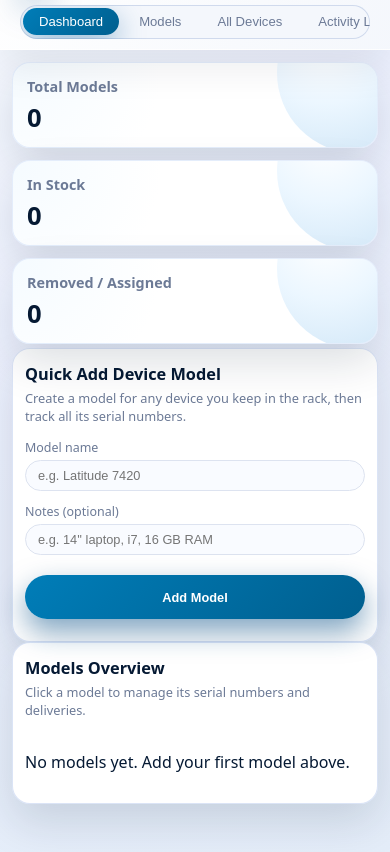
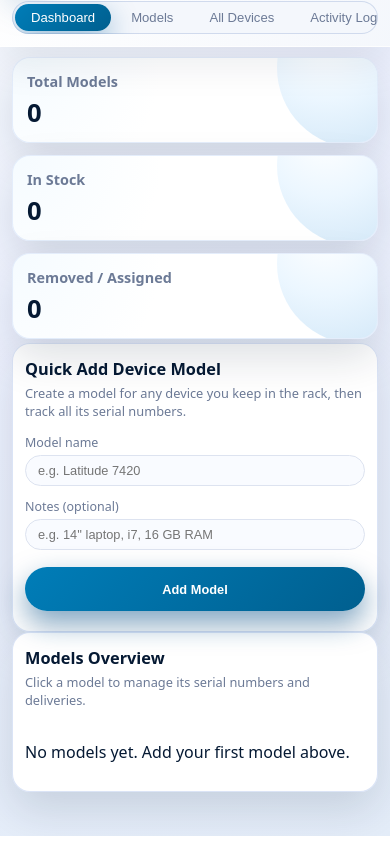
Before and after one commit to IFValenzuela/IT-Rack, a plain HTML site: page index.html in a window 390 px wide. Shown: the part 60-912 px from the top of the page. Drawn offline with Linux system fonts and the light colour scheme; no server answers.

Commit message:
feat: added responsive-3

```diff
--- a/index.html
+++ b/index.html
@@ -4,7 +4,7 @@
     <meta charset="UTF-8" />
     <title>IT Rack Inventory</title>
     <meta name="viewport" content="width=device-width, initial-scale=1" />
-    <link rel="stylesheet" href="style.css" />
+    <link rel="stylesheet" href="style.css?v=2" />
   </head>
   <body>
     <header class="app-header">
--- a/public/style.css
+++ b/public/style.css
@@ -719,110 +719,75 @@ tbody tr:hover {
 }
 
 /* =========================================
-   RESPONSIVE DESIGN (Móviles y Tablets)
+   RESPONSIVE DESIGN (Móviles y Tablets) - VERSIÓN DEFINITIVA
    ========================================= */
 
-/* 1. Hacer que las tablas se puedan deslizar horizontalmente en celulares */
-.table-container {
-  overflow-x: auto;
-  -webkit-overflow-scrolling: touch; /* Scroll suave en iPhone */
+/* Parche general para evitar que la página se ensanche */
+html, body {
+  max-width: 100vw;
+  overflow-x: hidden;
 }
 
-/* Evita que las columnas se aplasten demasiado */
-table {
-  min-width: 650px;
+.panel, .split-layout, .split-column {
+  min-width: 0 !important;
+  max-width: 100%;
 }
 
-/* 2. Ajustes para Tablets y pantallas medianas */
+/* Tablas con scroll horizontal asegurado */
+.table-container {
+  width: 100% !important;
+  max-width: 100vw !important;
+  overflow-x: auto !important;
+  -webkit-overflow-scrolling: touch;
+  display: block;
+}
+
+table {
+  min-width: 600px; /* Fuerza a la tabla a mantener su forma, permitiendo el scroll */
+}
+
+/* Ajustes para Tablets y Celulares */
 @media (max-width: 840px) {
   .app-header {
     flex-direction: column;
     align-items: flex-start;
     gap: 12px;
-    padding: 14px 20px 10px;
-  }
-
-  .app-main {
-    margin-top: 12px;
-    padding: 0 12px 24px;
   }
 
   .split-layout {
-    grid-template-columns: 1fr; /* Pone las columnas una debajo de otra */
+    display: flex !important;
+    flex-direction: column !important;
   }
 }
 
-/* 3. Ajustes para Celulares */
-@media (max-width: 560px) {
-  .panel {
-    padding: 14px 12px;
-  }
-
-  .panel-header {
-    flex-direction: column;
-    align-items: flex-start;
-    gap: 10px;
-  }
-
-  .cards-row {
-    grid-template-columns: 1fr; /* Tarjetas de 1 en 1 */
-  }
-
-  /* Mejora la barra de navegación para que se deslice con el dedo */
-  .nav-tabs {
+@media (max-width: 600px) {
+  /* ¡OPCIÓN NUCLEAR PARA LOS FORMULARIOS EN CELULAR! */
+  .form-inline {
+    display: flex !important;
+    flex-direction: column !important;
+    align-items: stretch !important;
     width: 100%;
-    justify-content: flex-start;
-    overflow-x: auto;
-    padding-bottom: 4px;
-  }
-
-  .nav-tabs::-webkit-scrollbar {
-    display: none; /* Oculta la barra de scroll fea pero mantiene la función */
-  }
-
-  .nav-tab {
-    flex: 0 0 auto;
-    text-align: center;
-  }
-
-  /* Ajusta los modales (diálogos) para que no toquen los bordes de la pantalla */
-  .dialog {
-    width: calc(100% - 32px);
-    margin: 16px;
-  }
-
-  /* Los botones en línea se apilan */
-  .panel-header-actions {
-    width: 100%;
-    display: flex;
-    flex-wrap: wrap;
-    justify-content: flex-start;
-  }
-}
-
-/* --- PARCHE PARA EVITAR QUE LAS TABLAS ROMPAN LA PANTALLA EN MÓVILES --- */
-
-.panel, .split-layout, .split-column {
-  min-width: 0; /* Esto evita el Grid Blowout */
-  max-width: 100%;
-}
-
-.table-container {
-  max-width: 100%;
-  overflow-x: auto;
-  -webkit-overflow-scrolling: touch;
-  margin-bottom: 10px;
-}
-
-/* Arreglo para que el formulario no se encime en celulares */
-@media (max-width: 560px) {
-  .form-inline {
-    grid-template-columns: 1fr; /* Fuerza a que los inputs bajen uno por uno */
     gap: 12px;
   }
 
+  .form-field, .form-field input, .form-field select {
+    width: 100% !important;
+  }
+
   .form-inline .btn {
-    width: 100%; /* El botón ocupa todo el ancho, más fácil de tocar */
-    margin-top: 8px;
+    width: 100% !important;
+    margin-top: 5px;
+    padding: 12px; /* Botón más grande para tocar fácil */
   }
+
+  /* Menú deslizable */
+  .nav-tabs {
+    width: 100%;
+    overflow-x: auto;
+    white-space: nowrap;
+    display: flex;
+    justify-content: flex-start;
+  }
+  .nav-tabs::-webkit-scrollbar { display: none; }
+  .nav-tab { flex: 0 0 auto; }
 }
--- a/style.css
+++ b/style.css
@@ -719,110 +719,75 @@ tbody tr:hover {
 }
 
 /* =========================================
-   RESPONSIVE DESIGN (Móviles y Tablets)
+   RESPONSIVE DESIGN (Móviles y Tablets) - VERSIÓN DEFINITIVA
    ========================================= */
 
-/* 1. Hacer que las tablas se puedan deslizar horizontalmente en celulares */
-.table-container {
-  overflow-x: auto;
-  -webkit-overflow-scrolling: touch; /* Scroll suave en iPhone */
+/* Parche general para evitar que la página se ensanche */
+html, body {
+  max-width: 100vw;
+  overflow-x: hidden;
 }
 
-/* Evita que las columnas se aplasten demasiado */
-table {
-  min-width: 650px;
+.panel, .split-layout, .split-column {
+  min-width: 0 !important;
+  max-width: 100%;
 }
 
-/* 2. Ajustes para Tablets y pantallas medianas */
+/* Tablas con scroll horizontal asegurado */
+.table-container {
+  width: 100% !important;
+  max-width: 100vw !important;
+  overflow-x: auto !important;
+  -webkit-overflow-scrolling: touch;
+  display: block;
+}
+
+table {
+  min-width: 600px; /* Fuerza a la tabla a mantener su forma, permitiendo el scroll */
+}
+
+/* Ajustes para Tablets y Celulares */
 @media (max-width: 840px) {
   .app-header {
     flex-direction: column;
     align-items: flex-start;
     gap: 12px;
-    padding: 14px 20px 10px;
-  }
-
-  .app-main {
-    margin-top: 12px;
-    padding: 0 12px 24px;
   }
 
   .split-layout {
-    grid-template-columns: 1fr; /* Pone las columnas una debajo de otra */
+    display: flex !important;
+    flex-direction: column !important;
   }
 }
 
-/* 3. Ajustes para Celulares */
-@media (max-width: 560px) {
-  .panel {
-    padding: 14px 12px;
-  }
-
-  .panel-header {
-    flex-direction: column;
-    align-items: flex-start;
-    gap: 10px;
-  }
-
-  .cards-row {
-    grid-template-columns: 1fr; /* Tarjetas de 1 en 1 */
-  }
-
-  /* Mejora la barra de navegación para que se deslice con el dedo */
-  .nav-tabs {
+@media (max-width: 600px) {
+  /* ¡OPCIÓN NUCLEAR PARA LOS FORMULARIOS EN CELULAR! */
+  .form-inline {
+    display: flex !important;
+    flex-direction: column !important;
+    align-items: stretch !important;
     width: 100%;
-    justify-content: flex-start;
-    overflow-x: auto;
-    padding-bottom: 4px;
-  }
-
-  .nav-tabs::-webkit-scrollbar {
-    display: none; /* Oculta la barra de scroll fea pero mantiene la función */
-  }
-
-  .nav-tab {
-    flex: 0 0 auto;
-    text-align: center;
-  }
-
-  /* Ajusta los modales (diálogos) para que no toquen los bordes de la pantalla */
-  .dialog {
-    width: calc(100% - 32px);
-    margin: 16px;
-  }
-
-  /* Los botones en línea se apilan */
-  .panel-header-actions {
-    width: 100%;
-    display: flex;
-    flex-wrap: wrap;
-    justify-content: flex-start;
-  }
-}
-
-/* --- PARCHE PARA EVITAR QUE LAS TABLAS ROMPAN LA PANTALLA EN MÓVILES --- */
-
-.panel, .split-layout, .split-column {
-  min-width: 0; /* Esto evita el Grid Blowout */
-  max-width: 100%;
-}
-
-.table-container {
-  max-width: 100%;
-  overflow-x: auto;
-  -webkit-overflow-scrolling: touch;
-  margin-bottom: 10px;
-}
-
-/* Arreglo para que el formulario no se encime en celulares */
-@media (max-width: 560px) {
-  .form-inline {
-    grid-template-columns: 1fr; /* Fuerza a que los inputs bajen uno por uno */
     gap: 12px;
   }
 
+  .form-field, .form-field input, .form-field select {
+    width: 100% !important;
+  }
+
   .form-inline .btn {
-    width: 100%; /* El botón ocupa todo el ancho, más fácil de tocar */
-    margin-top: 8px;
+    width: 100% !important;
+    margin-top: 5px;
+    padding: 12px; /* Botón más grande para tocar fácil */
   }
+
+  /* Menú deslizable */
+  .nav-tabs {
+    width: 100%;
+    overflow-x: auto;
+    white-space: nowrap;
+    display: flex;
+    justify-content: flex-start;
+  }
+  .nav-tabs::-webkit-scrollbar { display: none; }
+  .nav-tab { flex: 0 0 auto; }
 }
```
Also changed, not shown: public/index.html (+1 -1 lines).
